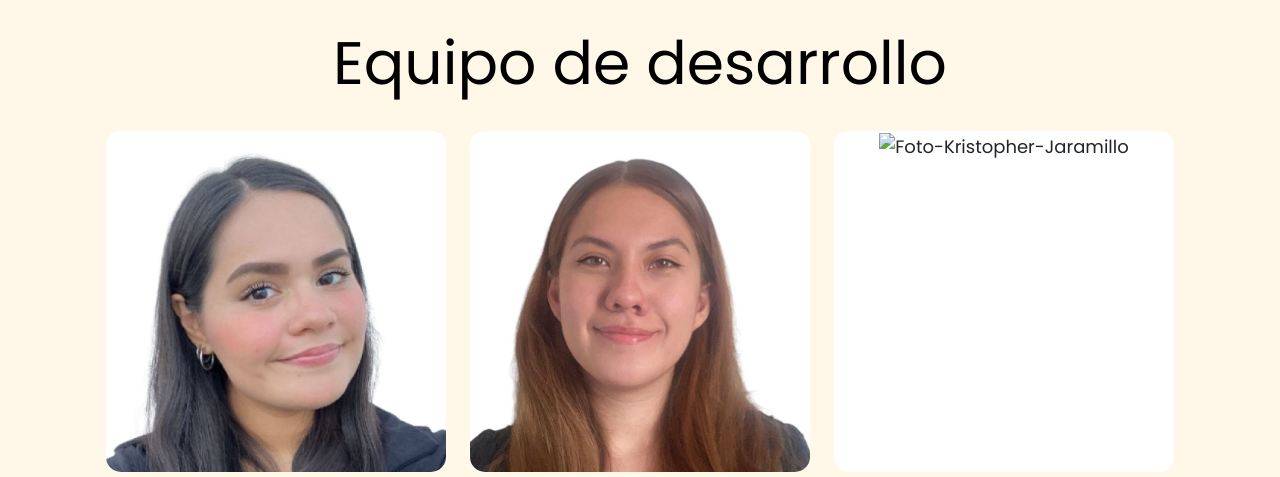
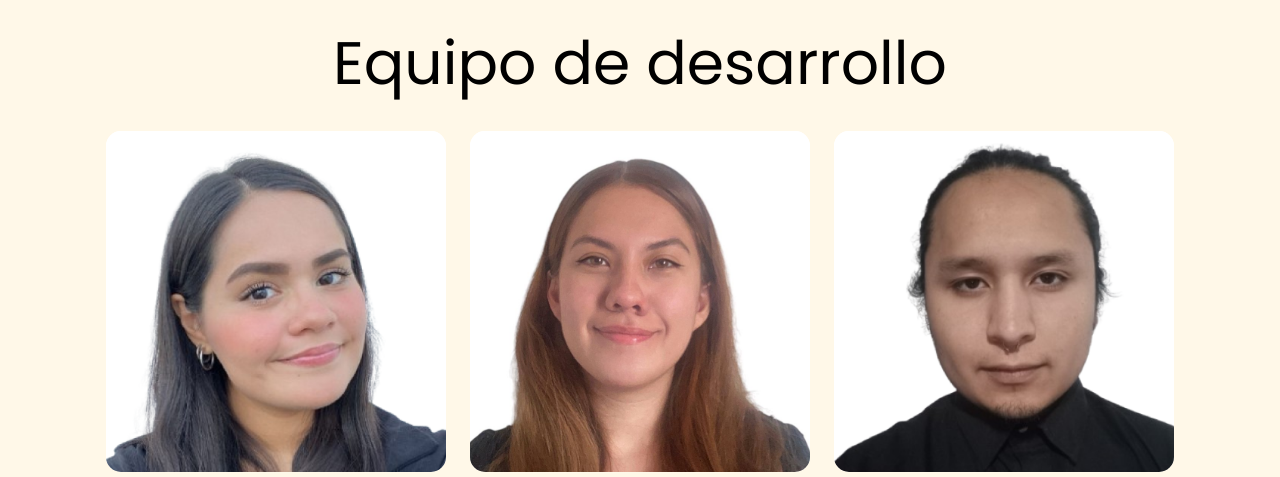
Before and after one commit to MVAlejandro/Tribal-Home, a plain HTML site: page nosotros.html in a window 1280 px wide. Shown: the part 1820-2297 px from the top of the page. Drawn offline with nearby package versions, Linux system fonts and the light colour scheme.

Commit message:
Card Kris

```diff
--- a/nosotros.html
+++ b/nosotros.html
@@ -119,7 +119,7 @@
         <div class="flip-card ms-auto me-auto">
           <div class="flip-card-inner">
             <div class="flip-card-front ">
-              <img src="assets/equipo/" class="equipo" alt="Foto-Kristopher-Jaramillo">
+              <img src="assets/equipo/kristopher-jaramillo.png" class="equipo" alt="Foto-Kristopher-Jaramillo">
             </div>
             <div class="flip-card-back">
               <p>"Desarrollador Java FullStack con amplia experiencia en frontend y backend, manteniendo una gran habilidad para el trabajo en equipo y un fuerte deseo de contribuir a la creación de un futuro más tecnológico."<br><br>
```
Also changed, not shown: assets/equipo/kristopher-jaramillo.png (added).
